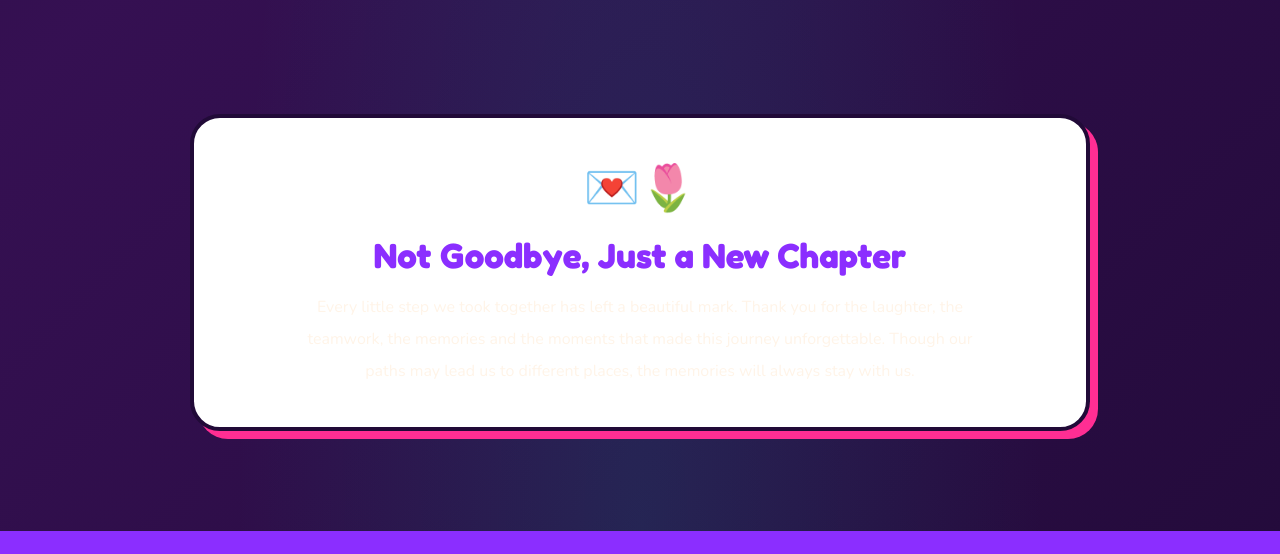
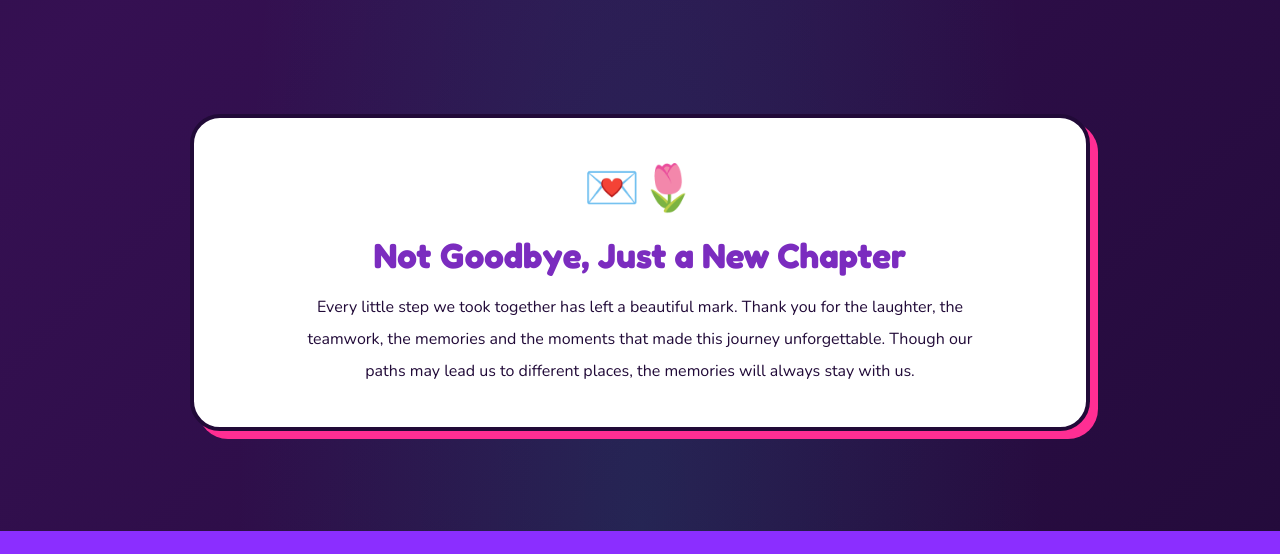
Before and after one commit to mshana1993/digital-farewell-memories, a plain HTML site: page index.html in a window 1280 px wide. Shown: the part 1885-2439 px from the top of the page. Drawn offline with nearby package versions, Linux system fonts and the light colour scheme.

Commit message:
Improve farewell closing text readability

```diff
--- a/index.html
+++ b/index.html
@@ -399,16 +399,17 @@ nav a:hover {
 }
 
 .note h2 {
-  font-family:'Fredoka',sans-serif;
-  font-size:35px;
-  color:var(--purple);
-  margin-bottom:15px;
+    font-family:'Fredoka',sans-serif;
+    font-size:35px;
+    color:#7B2CBF;
+    margin-bottom:15px;
 }
 
 .note p {
-  line-height:2;
-  max-width:700px;
-  margin:auto;
+    color: #210A38;
+    line-height: 2;
+    max-width: 700px;
+    margin: auto;
 }
 
 /* FOOTER */
```
